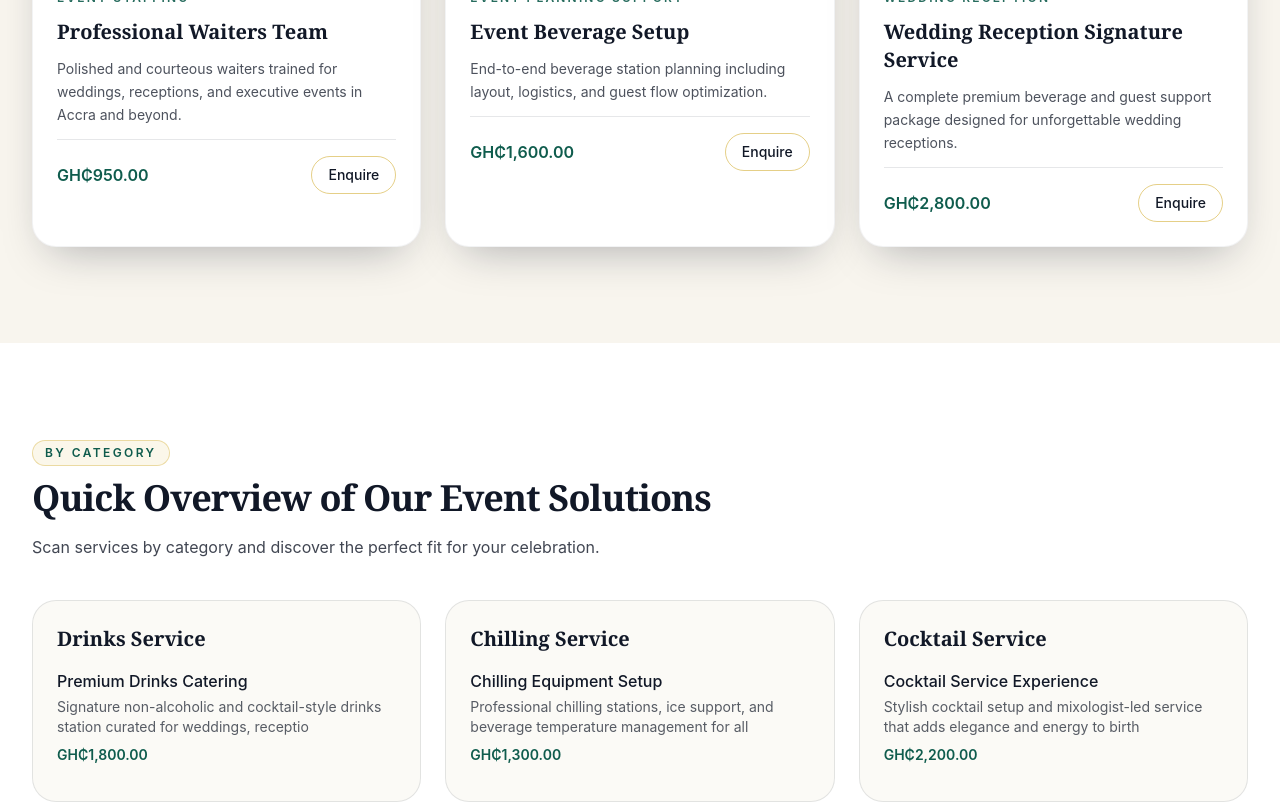
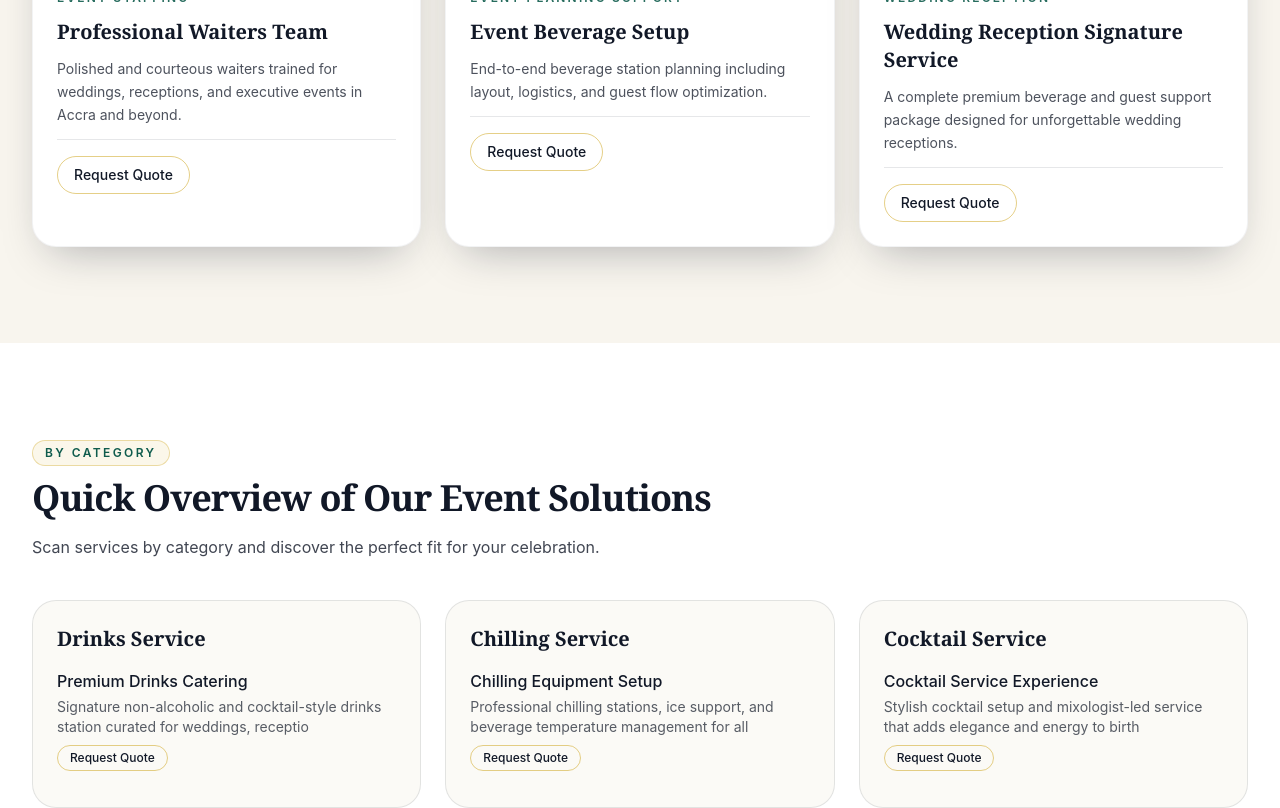
Before and after one commit to learngermanghana/chillandserve, a Next.js app: page /services in a window 1280 px wide. Shown: the part 1080-1888 px from the top of the page. Built offline with nearby package versions, Linux system fonts and the light colour scheme; no server answers.

Commit message:
Hide service prices and use WhatsApp quote CTA

```diff
--- a/components/grouped-services.tsx
+++ b/components/grouped-services.tsx
@@ -1,5 +1,6 @@
+import Link from "next/link";
 import SectionHeading from "./section-heading";
-import { formatCurrencyGHS } from "@/lib/format";
+import { WHATSAPP_LINK } from "@/lib/constants";
 import { SedifexProduct } from "@/lib/types";
 
 interface GroupedServicesProps {
@@ -27,7 +28,12 @@ export default function GroupedServices({ groups }: GroupedServicesProps) {
                     <p className="mt-1 text-sm text-charcoalBrand/70">
                       {item.description?.slice(0, 88) || "Premium support for elegant event hosting."}
                     </p>
-                    <p className="mt-2 text-sm font-semibold text-emeraldBrand">{formatCurrencyGHS(item.price)}</p>
+                    <Link
+                      href={WHATSAPP_LINK}
+                      className="mt-2 inline-flex rounded-full border border-goldBrand/60 px-3 py-1 text-xs font-medium text-charcoalBrand transition hover:bg-goldBrand/20"
+                    >
+                      Request Quote
+                    </Link>
                   </li>
                 ))}
               </ul>
--- a/components/services-grid.tsx
+++ b/components/services-grid.tsx
@@ -2,7 +2,6 @@ import Image from "next/image";
 import Link from "next/link";
 import SectionHeading from "./section-heading";
 import { WHATSAPP_LINK } from "@/lib/constants";
-import { formatCurrencyGHS } from "@/lib/format";
 import { SedifexProduct } from "@/lib/types";
 
 interface ServicesGridProps {
@@ -43,12 +42,11 @@ export default function ServicesGrid({ products }: ServicesGridProps) {
                   {product.description || "Tailored support designed for premium guest experience."}
                 </p>
                 <div className="flex items-center justify-between gap-3 border-t border-charcoalBrand/10 pt-4">
-                  <p className="font-semibold text-emeraldBrand">{formatCurrencyGHS(product.price)}</p>
                   <Link
                     href={WHATSAPP_LINK}
                     className="rounded-full border border-goldBrand/60 px-4 py-2 text-sm font-medium text-charcoalBrand transition hover:bg-goldBrand/20"
                   >
-                    Enquire
+                    Request Quote
                   </Link>
                 </div>
               </div>
```
